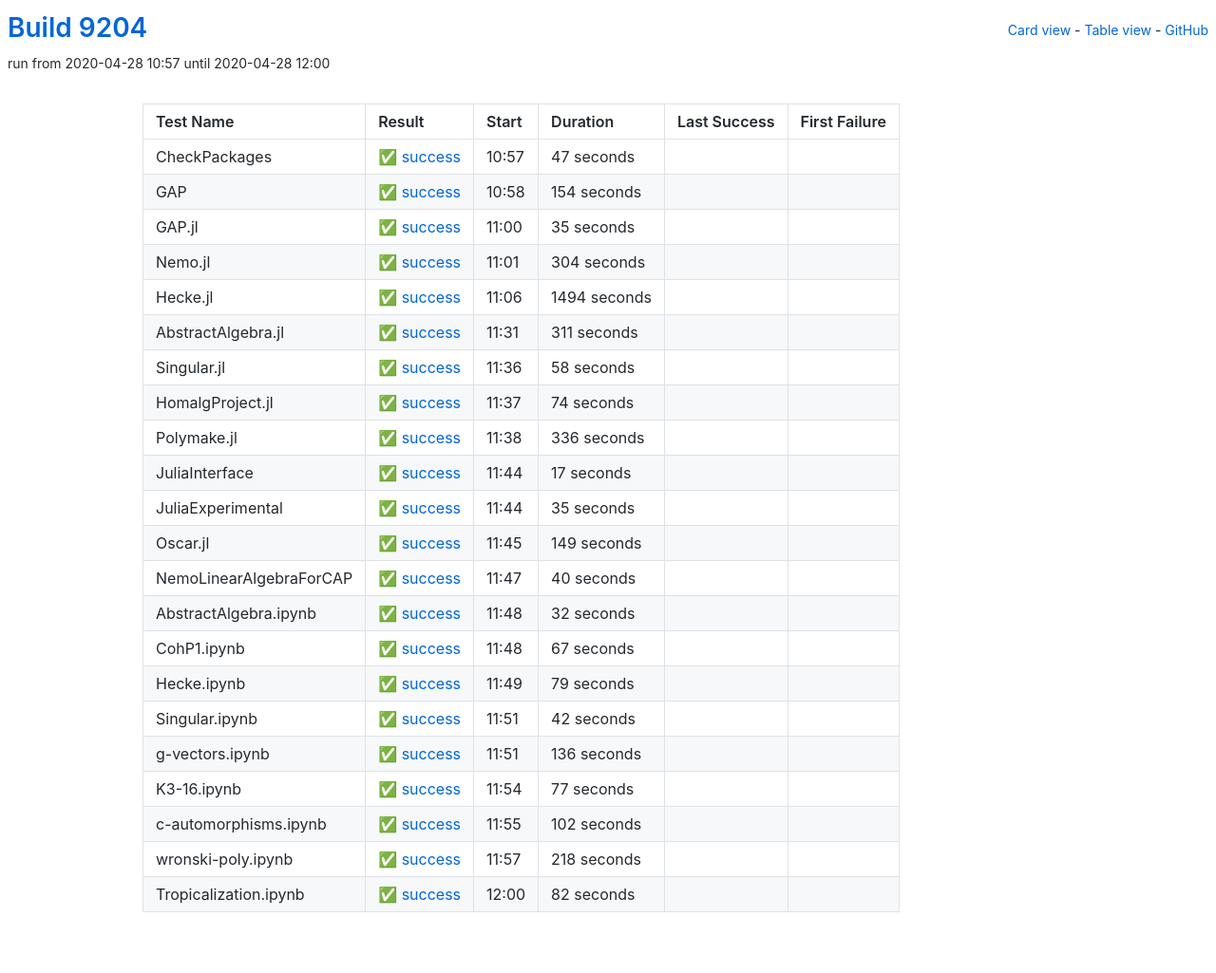
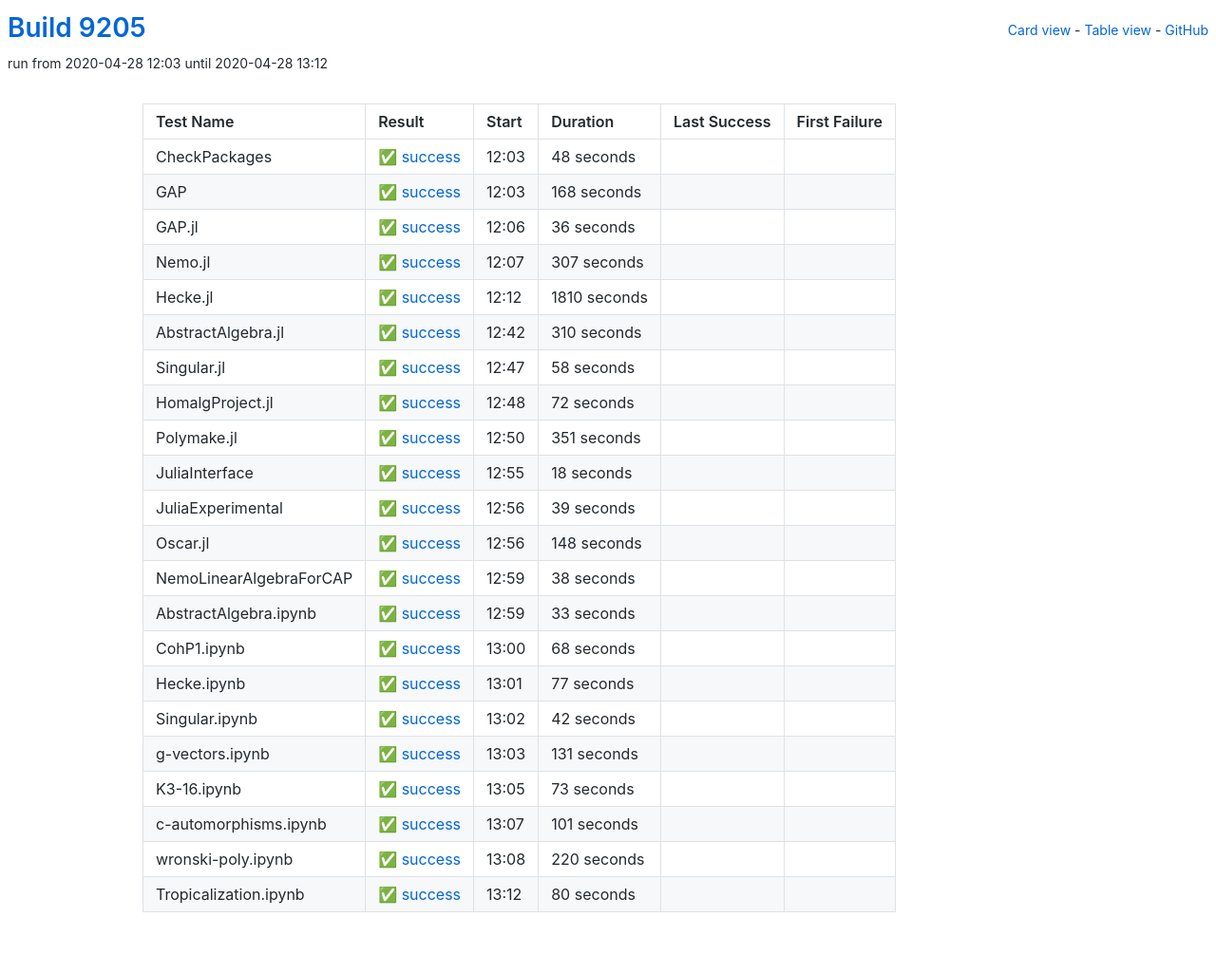
Before and after one commit to oscar-system/oscar-ci-status, a Jekyll site: the page built from table.html, in a window 1280 px wide. Shown: the whole page at 95% size. Built offline with Jekyll 4.4.1, drawn with Linux system fonts in a browser that asks for light colours.

Commit message:
Build 9205

```diff
--- a/_data/ci.yml
+++ b/_data/ci.yml
@@ -1,71 +1,71 @@
-build: 9204
-build_url: https://oscarci.mathematik.uni-kl.de/job/oscar/9204/
+build: 9205
+build_url: https://oscarci.mathematik.uni-kl.de/job/oscar/9205/
 job: oscar
 tests:
-- duration: 47
+- duration: 48
   exitcode: 0
   first_failure: false
   first_failure_url: null
   last_success: false
   last_success_url: null
-  log: https://oscarci.mathematik.uni-kl.de/job/oscar/9204/artifact/logs/build-9204/CheckPackages.log
+  log: https://oscarci.mathematik.uni-kl.de/job/oscar/9205/artifact/logs/build-9205/CheckPackages.log
   name: CheckPackages
-  start: 2020-04-28 10:57
+  start: 2020-04-28 12:03
   status: success
   success: true
-- duration: 154
+- duration: 168
   exitcode: 0
   first_failure: false
   first_failure_url: null
   last_success: false
   last_success_url: null
-  log: https://oscarci.mathematik.uni-kl.de/job/oscar/9204/artifact/logs/build-9204/GAP.log
+  log: https://oscarci.mathematik.uni-kl.de/job/oscar/9205/artifact/logs/build-9205/GAP.log
   name: GAP
-  start: 2020-04-28 10:58
+  start: 2020-04-28 12:03
   status: success
   success: true
-- duration: 35
+- duration: 36
   exitcode: 0
   first_failure: false
   first_failure_url: null
   last_success: false
   last_success_url: null
-  log: https://oscarci.mathematik.uni-kl.de/job/oscar/9204/artifact/logs/build-9204/GAP.jl.log
+  log: https://oscarci.mathematik.uni-kl.de/job/oscar/9205/artifact/logs/build-9205/GAP.jl.log
   name: GAP.jl
-  start: 2020-04-28 11:00
+  start: 2020-04-28 12:06
   status: success
   success: true
-- duration: 304
+- duration: 307
   exitcode: 0
   first_failure: false
   first_failure_url: null
   last_success: false
   last_success_url: null
-  log: https://oscarci.mathematik.uni-kl.de/job/oscar/9204/artifact/logs/build-9204/Nemo.jl.log
+  log: https://oscarci.mathematik.uni-kl.de/job/oscar/9205/artifact/logs/build-9205/Nemo.jl.log
   name: Nemo.jl
-  start: 2020-04-28 11:01
+  start: 2020-04-28 12:07
   status: success
   success: true
-- duration: 1494
+- duration: 1810
   exitcode: 0
   first_failure: false
   first_failure_url: null
   last_success: false
   last_success_url: null
-  log: https://oscarci.mathematik.uni-kl.de/job/oscar/9204/artifact/logs/build-9204/Hecke.jl.log
+  log: https://oscarci.mathematik.uni-kl.de/job/oscar/9205/artifact/logs/build-9205/Hecke.jl.log
   name: Hecke.jl
-  start: 2020-04-28 11:06
+  start: 2020-04-28 12:12
   status: success
   success: true
-- duration: 311
+- duration: 310
   exitcode: 0
   first_failure: false
   first_failure_url: null
   last_success: false
   last_success_url: null
-  log: https://oscarci.mathematik.uni-kl.de/job/oscar/9204/artifact/logs/build-9204/AbstractAlgebra.jl.log
+  log: https://oscarci.mathematik.uni-kl.de/job/oscar/9205/artifact/logs/build-9205/AbstractAlgebra.jl.log
   name: AbstractAlgebra.jl
-  start: 2020-04-28 11:31
+  start: 2020-04-28 12:42
   status: success
   success: true
 - duration: 58
@@ -74,108 +74,108 @@ tests:
   first_failure_url: null
   last_success: false
   last_success_url: null
-  log: https://oscarci.mathematik.uni-kl.de/job/oscar/9204/artifact/logs/build-9204/Singular.jl.log
+  log: https://oscarci.mathematik.uni-kl.de/job/oscar/9205/artifact/logs/build-9205/Singular.jl.log
   name: Singular.jl
-  start: 2020-04-28 11:36
+  start: 2020-04-28 12:47
   status: success
   success: true
-- duration: 74
+- duration: 72
   exitcode: 0
   first_failure: false
   first_failure_url: null
   last_success: false
   last_success_url: null
-  log: https://oscarci.mathematik.uni-kl.de/job/oscar/9204/artifact/logs/build-9204/HomalgProject.jl.log
+  log: https://oscarci.mathematik.uni-kl.de/job/oscar/9205/artifact/logs/build-9205/HomalgProject.jl.log
   name: HomalgProject.jl
-  start: 2020-04-28 11:37
+  start: 2020-04-28 12:48
   status: success
   success: true
-- duration: 336
+- duration: 351
   exitcode: 0
   first_failure: false
   first_failure_url: null
   last_success: false
   last_success_url: null
-  log: https://oscarci.mathematik.uni-kl.de/job/oscar/9204/artifact/logs/build-9204/Polymake.jl.log
+  log: https://oscarci.mathematik.uni-kl.de/job/oscar/9205/artifact/logs/build-9205/Polymake.jl.log
   name: Polymake.jl
-  start: 2020-04-28 11:38
+  start: 2020-04-28 12:50
   status: success
   success: true
-- duration: 17
+- duration: 18
   exitcode: 0
   first_failure: false
   first_failure_url: null
   last_success: false
   last_success_url: null
-  log: https://oscarci.mathematik.uni-kl.de/job/oscar/9204/artifact/logs/build-9204/JuliaInterface.log
+  log: https://oscarci.mathematik.uni-kl.de/job/oscar/9205/artifact/logs/build-9205/JuliaInterface.log
   name: JuliaInterface
-  start: 2020-04-28 11:44
+  start: 2020-04-28 12:55
   status: success
   success: true
-- duration: 35
+- duration: 39
   exitcode: 0
   first_failure: false
   first_failure_url: null
   last_success: false
   last_success_url: null
-  log: https://oscarci.mathematik.uni-kl.de/job/oscar/9204/artifact/logs/build-9204/JuliaExperimental.log
+  log: https://oscarci.mathematik.uni-kl.de/job/oscar/9205/artifact/logs/build-9205/JuliaExperimental.log
   name: JuliaExperimental
-  start: 2020-04-28 11:44
+  start: 2020-04-28 12:56
   status: success
   success: true
-- duration: 149
+- duration: 148
   exitcode: 0
   first_failure: false
   first_failure_url: null
   last_success: false
   last_success_url: null
-  log: https://oscarci.mathematik.uni-kl.de/job/oscar/9204/artifact/logs/build-9204/Oscar.jl.log
+  log: https://oscarci.mathematik.uni-kl.de/job/oscar/9205/artifact/logs/build-9205/Oscar.jl.log
   name: Oscar.jl
-  start: 2020-04-28 11:45
+  start: 2020-04-28 12:56
   status: success
   success: true
-- duration: 40
+- duration: 38
   exitcode: 0
   first_failure: false
   first_failure_url: null
   last_success: false
   last_success_url: null
-  log: https://oscarci.mathematik.uni-kl.de/job/oscar/9204/artifact/logs/build-9204/NemoLinearAlgebraForCAP.log
+  log: https://oscarci.mathematik.uni-kl.de/job/oscar/9205/artifact/logs/build-9205/NemoLinearAlgebraForCAP.log
   name: NemoLinearAlgebraForCAP
-  start: 2020-04-28 11:47
+  start: 2020-04-28 12:59
   status: success
   success: true
-- duration: 32
+- duration: 33
   exitcode: 0
   first_failure: false
   first_failure_url: null
   last_success: false
   last_success_url: null
-  log: https://oscarci.mathematik.uni-kl.de/job/oscar/9204/artifact/logs/build-9204/AbstractAlgebra.ipynb.log
+  log: https://oscarci.mathematik.uni-kl.de/job/oscar/9205/artifact/logs/build-9205/AbstractAlgebra.ipynb.log
   name: AbstractAlgebra.ipynb
-  start: 2020-04-28 11:48
+  start: 2020-04-28 12:59
   status: success
   success: true
-- duration: 67
+- duration: 68
   exitcode: 0
   first_failure: false
   first_failure_url: null
   last_success: false
   last_success_url: null
-  log: https://oscarci.mathematik.uni-kl.de/job/oscar/9204/artifact/logs/build-9204/CohP1.ipynb.log
+  log: https://oscarci.mathematik.uni-kl.de/job/oscar/9205/artifact/logs/build-9205/CohP1.ipynb.log
   name: CohP1.ipynb
-  start: 2020-04-28 11:48
+  start: 2020-04-28 13:00
   status: success
   success: true
-- duration: 79
+- duration: 77
   exitcode: 0
   first_failure: false
   first_failure_url: null
   last_success: false
   last_success_url: null
-  log: https://oscarci.mathematik.uni-kl.de/job/oscar/9204/artifact/logs/build-9204/Hecke.ipynb.log
+  log: https://oscarci.mathematik.uni-kl.de/job/oscar/9205/artifact/logs/build-9205/Hecke.ipynb.log
   name: Hecke.ipynb
-  start: 2020-04-28 11:49
+  start: 2020-04-28 13:01
   status: success
   success: true
 - duration: 42
@@ -184,63 +184,63 @@ tests:
   first_failure_url: null
   last_success: false
   last_success_url: null
-  log: https://oscarci.mathematik.uni-kl.de/job/oscar/9204/artifact/logs/build-9204/Singular.ipynb.log
+  log: https://oscarci.mathematik.uni-kl.de/job/oscar/9205/artifact/logs/build-9205/Singular.ipynb.log
   name: Singular.ipynb
-  start: 2020-04-28 11:51
+  start: 2020-04-28 13:02
   status: success
   success: true
-- duration: 136
+- duration: 131
   exitcode: 0
   first_failure: false
   first_failure_url: null
   last_success: false
   last_success_url: null
-  log: https://oscarci.mathematik.uni-kl.de/job/oscar/9204/artifact/logs/build-9204/g-vectors.ipynb.log
+  log: https://oscarci.mathematik.uni-kl.de/job/oscar/9205/artifact/logs/build-9205/g-vectors.ipynb.log
   name: g-vectors.ipynb
-  start: 2020-04-28 11:51
+  start: 2020-04-28 13:03
   status: success
   success: true
-- duration: 77
+- duration: 73
   exitcode: 0
   first_failure: false
   first_failure_url: null
   last_success: false
   last_success_url: null
-  log: https://oscarci.mathematik.uni-kl.de/job/oscar/9204/artifact/logs/build-9204/K3-16.ipynb.log
+  log: https://oscarci.mathematik.uni-kl.de/job/oscar/9205/artifact/logs/build-9205/K3-16.ipynb.log
   name: K3-16.ipynb
-  start: 2020-04-28 11:54
+  start: 2020-04-28 13:05
   status: success
   success: true
-- duration: 102
+- duration: 101
   exitcode: 0
   first_failure: false
   first_failure_url: null
   last_success: false
   last_success_url: null
-  log: https://oscarci.mathematik.uni-kl.de/job/oscar/9204/artifact/logs/build-9204/c-automorphisms.ipynb.log
+  log: https://oscarci.mathematik.uni-kl.de/job/oscar/9205/artifact/logs/build-9205/c-automorphisms.ipynb.log
   name: c-automorphisms.ipynb
-  start: 2020-04-28 11:55
+  start: 2020-04-28 13:07
   status: success
   success: true
-- duration: 218
+- duration: 220
   exitcode: 0
   first_failure: false
   first_failure_url: null
   last_success: false
   last_success_url: null
-  log: https://oscarci.mathematik.uni-kl.de/job/oscar/9204/artifact/logs/build-9204/wronski-poly.ipynb.log
+  log: https://oscarci.mathematik.uni-kl.de/job/oscar/9205/artifact/logs/build-9205/wronski-poly.ipynb.log
   name: wronski-poly.ipynb
-  start: 2020-04-28 11:57
+  start: 2020-04-28 13:08
   status: success
   success: true
-- duration: 82
+- duration: 80
   exitcode: 0
   first_failure: false
   first_failure_url: null
   last_success: false
   last_success_url: null
-  log: https://oscarci.mathematik.uni-kl.de/job/oscar/9204/artifact/logs/build-9204/Tropicalization.ipynb.log
+  log: https://oscarci.mathematik.uni-kl.de/job/oscar/9205/artifact/logs/build-9205/Tropicalization.ipynb.log
   name: Tropicalization.ipynb
-  start: 2020-04-28 12:00
+  start: 2020-04-28 13:12
   status: success
   success: true
```
Also changed, not shown: README.md.
